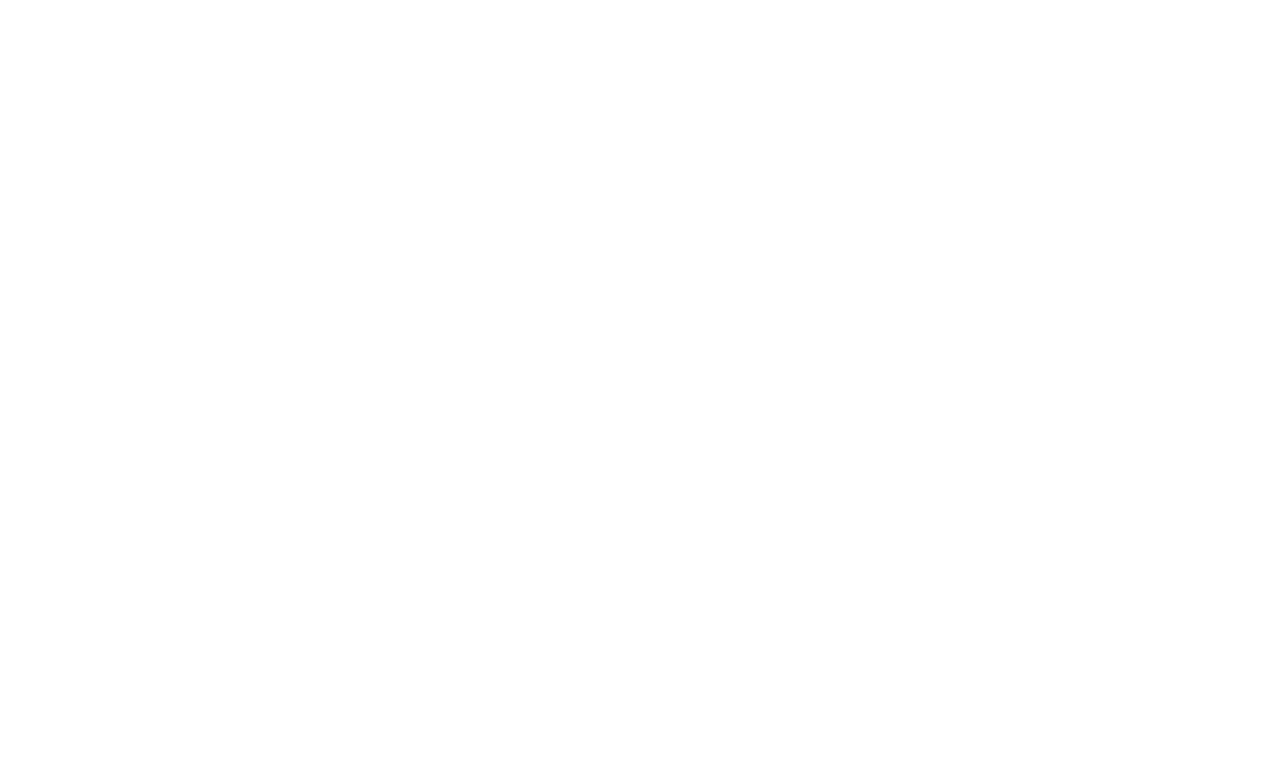
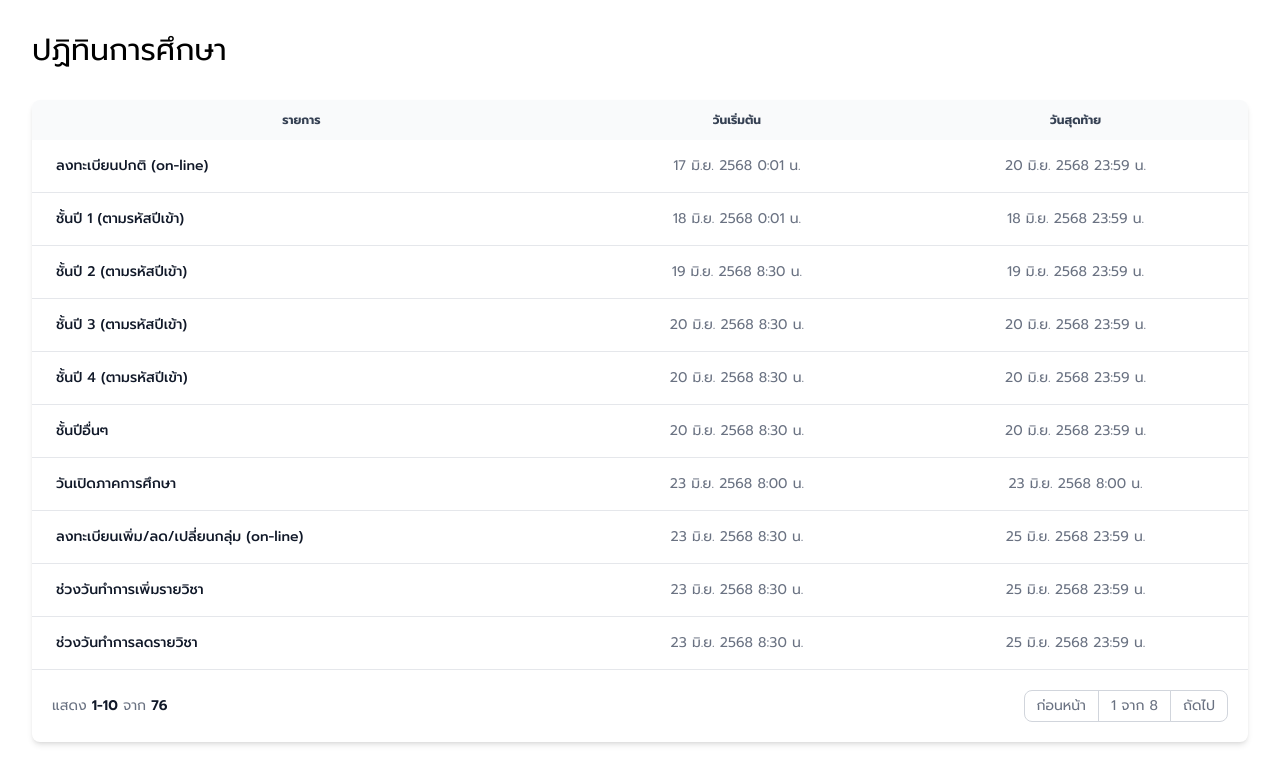
Before and after one commit to 087pedyedkai/mju-project, a plain HTML site: page page-jim.html in a window 1280 px wide. Drawn offline with nearby package versions, Linux system fonts and the light colour scheme.

Commit message:
add file

```diff
--- /dev/null
+++ b/data.json
@@ -0,0 +1,384 @@
+[
+  {
+    "list": "ลงทะเบียนปกติ (on-line)",
+    "startdate": "17 มิ.ย. 2568 0:01 น.",
+    "enddate": "20 มิ.ย. 2568 23:59 น."
+  },
+  {
+    "list": "ชั้นปี 1 (ตามรหัสปีเข้า)",
+    "startdate": "18 มิ.ย. 2568 0:01 น.",
+    "enddate": "18 มิ.ย. 2568 23:59 น."
+  },
+  {
+    "list": "ชั้นปี 2 (ตามรหัสปีเข้า)",
+    "startdate": "19 มิ.ย. 2568 8:30 น.",
+    "enddate": "19 มิ.ย. 2568 23:59 น."
+  },
+  {
+    "list": "ชั้นปี 3 (ตามรหัสปีเข้า)",
+    "startdate": "20 มิ.ย. 2568 8:30 น.",
+    "enddate": "20 มิ.ย. 2568 23:59 น."
+  },
+  {
+    "list": "ชั้นปี 4 (ตามรหัสปีเข้า)",
+    "startdate": "20 มิ.ย. 2568 8:30 น.",
+    "enddate": "20 มิ.ย. 2568 23:59 น."
+  },
+  {
+    "list": "ชั้นปีอื่นๆ",
+    "startdate": "20 มิ.ย. 2568 8:30 น.",
+    "enddate": "20 มิ.ย. 2568 23:59 น."
+  },
+  {
+    "list": "วันเปิดภาคการศึกษา",
+    "startdate": "23 มิ.ย. 2568 8:00 น.",
+    "enddate": "23 มิ.ย. 2568 8:00 น."
+  },
+  {
+    "list": "ลงทะเบียนเพิ่ม/ลด/เปลี่ยนกลุ่ม (on-line)",
+    "startdate": "23 มิ.ย. 2568 8:30 น.",
+    "enddate": "25 มิ.ย. 2568 23:59 น."
+  },
+  {
+    "list": "ช่วงวันทำการเพิ่มรายวิชา",
+    "startdate": "23 มิ.ย. 2568 8:30 น.",
+    "enddate": "25 มิ.ย. 2568 23:59 น."
+  },
+  {
+    "list": "ช่วงวันทำการลดรายวิชา",
+    "startdate": "23 มิ.ย. 2568 8:30 น.",
+    "enddate": "25 มิ.ย. 2568 23:59 น."
+  },
+  {
+    "list": "ช่วงวันทำการเปลี่ยนกลุ่มรายวิชา",
+    "startdate": "23 มิ.ย. 2568 8:30 น.",
+    "enddate": "25 มิ.ย. 2568 23:59 น."
+  },
+  {
+    "list": "ช่วงลดรายวิชาโดยได้รับเงินค่าหน่วยกิตคืนเต็ม",
+    "startdate": "12 มิ.ย. 2568 8:30 น.",
+    "enddate": "25 มิ.ย. 2568 23:59 น."
+  },
+  {
+    "list": "ลงทะเบียนล่าช้า",
+    "startdate": "23 มิ.ย. 2568 8:30 น.",
+    "enddate": "25 มิ.ย. 2568 23:59 น."
+  },
+  {
+    "list": "ช่วงการขอเทียบโอนหน่วยกิตนักศึกษาใหม่",
+    "startdate": "17 มิ.ย. 2568 8:30 น.",
+    "enddate": "25 มิ.ย. 2568 16:30 น."
+  },
+  {
+    "list": "งดชำระเงินตามปกติ",
+    "startdate": "30 มิ.ย. 2568 8:30 น.",
+    "enddate": "6 ก.ค. 2568 20:00 น."
+  },
+  {
+    "list": "ชำระเงินที่เคาน์เตอร์ธนาคารกรุงไทยทุกสาขาทั่วประเทศ",
+    "startdate": "30 มิ.ย. 2568 8:30 น.",
+    "enddate": "6 ก.ค. 2568 20:00 น."
+  },
+  {
+    "list": "ช่วงเพิ่ม/ถอนรายวิชาในระบบ WEB",
+    "startdate": "30 มิ.ย. 2568 8:30 น.",
+    "enddate": "6 ก.ค. 2568 20:00 น."
+  },
+  {
+    "list": "วันแจ้งจำนงขอสำเร็จการศึกษาผ่านระบบออนไลน์",
+    "startdate": "14 ต.ค. 2568 8:30 น.",
+    "enddate": "14 ต.ค. 2568 16:30 น."
+  },
+  {
+    "list": "วันสิ้นสุดการจัดการศึกษา/ฝึกงาน/ฝึกภาคการศึกษา",
+    "startdate": "23 ก.ย. 2568 8:30 น.",
+    "enddate": "23 ก.ย. 2568 16:30 น."
+  },
+  {
+    "list": "วันสุดท้ายของการแต่งกายไม่แต่งกายชุด นศ. I",
+    "startdate": "23 ก.ย. 2568 16:30 น.",
+    "enddate": "23 ก.ย. 2568 16:30 น."
+  },
+  {
+    "list": "วันสอบกลางภาค",
+    "startdate": "18 ส.ค. 2568 8:30 น.",
+    "enddate": "24 ส.ค. 2568 16:30 น."
+  },
+  {
+    "list": "ช่วงวันทำการถอนรายวิชา (ติด W)",
+    "startdate": "7 ส.ค. 2568 8:30 น.",
+    "enddate": "9 ก.ย. 2568 16:00 น."
+  },
+  {
+    "list": "วันหยุดชดเชยของการเรียนการสอน",
+    "startdate": "12 ต.ค. 2568 8:00 น.",
+    "enddate": "12 ต.ค. 2568 18:00 น."
+  },
+  {
+    "list": "ช่วงวันสอบปลายภาค",
+    "startdate": "14 ต.ค. 2568 8:30 น.",
+    "enddate": "27 ต.ค. 2568 16:30 น."
+  },
+  {
+    "list": "วันเปิดภาคการศึกษา",
+    "startdate": "28 ต.ค. 2568 8:30 น.",
+    "enddate": "28 ต.ค. 2568 16:30 น."
+  },
+  {
+    "list": "วันสุดท้ายของการส่งผลการศึกษา",
+    "startdate": "6 พ.ย. 2568 8:30 น.",
+    "enddate": "6 พ.ย. 2568 16:30 น."
+  },
+  {
+    "list": "วันประกาศผลการศึกษา",
+    "startdate": "7 พ.ย. 2568 16:30 น.",
+    "enddate": "7 พ.ย. 2568 23:30 น."
+  },
+  {
+    "list": "วันไหว้ครู",
+    "startdate": "24 ก.ค. 2568 8:00 น.",
+    "enddate": "24 ก.ค. 2568 16:30 น."
+  },
+
+  {
+    "list": "ลงทะเบียนปกติ (on-line)",
+    "startdate": "11 พ.ย. 2568 0:01 น.",
+    "enddate": "14 พ.ย. 2568 23:59 น."
+  },
+  {
+    "list": "ชั้นปี 1 (ดาวน์โหลดรหัสเข้า)",
+    "startdate": "12 พ.ย. 2568 8:30 น.",
+    "enddate": "12 พ.ย. 2568 23:59 น."
+  },
+  {
+    "list": "ชั้นปี 2 (ดาวน์โหลดรหัสเข้า)",
+    "startdate": "13 พ.ย. 2568 8:30 น.",
+    "enddate": "13 พ.ย. 2568 23:59 น."
+  },
+  {
+    "list": "ชั้นปี 3 (ดาวน์โหลดรหัสเข้า)",
+    "startdate": "14 พ.ย. 2568 8:30 น.",
+    "enddate": "14 พ.ย. 2568 23:59 น."
+  },
+  {
+    "list": "ชั้นปี 4 (ดาวน์โหลดรหัสเข้า)",
+    "startdate": "14 พ.ย. 2568 8:30 น.",
+    "enddate": "14 พ.ย. 2568 23:59 น."
+  },
+  {
+    "list": "ชั้นปีอื่นๆ",
+    "startdate": "14 พ.ย. 2568 8:30 น.",
+    "enddate": "14 พ.ย. 2568 23:59 น."
+  },
+  {
+    "list": "ลงทะเบียนเพิ่ม/ลด/เปลี่ยนกลุ่ม (on-line)",
+    "startdate": "17 พ.ย. 2568 8:30 น.",
+    "enddate": "19 พ.ย. 2568 23:59 น."
+  },
+  {
+    "list": "ช่วงวันทำการเพิ่มรายวิชา",
+    "startdate": "17 พ.ย. 2568 8:30 น.",
+    "enddate": "19 พ.ย. 2568 23:59 น."
+  },
+  {
+    "list": "ช่วงวันทำการลดรายวิชา",
+    "startdate": "17 พ.ย. 2568 8:30 น.",
+    "enddate": "19 พ.ย. 2568 23:59 น."
+  },
+  {
+    "list": "ช่วงวันทำการเปลี่ยนกลุ่มรายวิชา",
+    "startdate": "17 พ.ย. 2568 8:30 น.",
+    "enddate": "19 พ.ย. 2568 23:59 น."
+  },
+  {
+    "list": "ช่วงลดรายวิชาโดยได้รับเงินค่าหน่วยกิตคืนเต็ม",
+    "startdate": "17 พ.ย. 2568 8:30 น.",
+    "enddate": "19 พ.ย. 2568 23:59 น."
+  },
+  {
+    "list": "วันเปิดภาคการศึกษา",
+    "startdate": "17 พ.ย. 2568 8:30 น.",
+    "enddate": "17 พ.ย. 2568 16:30 น."
+  },
+  {
+    "list": "ลงทะเบียนล่าช้า",
+    "startdate": "17 พ.ย. 2568 8:30 น.",
+    "enddate": "19 พ.ย. 2568 23:59 น."
+  },
+  {
+    "list": "งดชำระเงินตามปกติ",
+    "startdate": "24 พ.ย. 2568 8:30 น.",
+    "enddate": "30 พ.ย. 2568 23:30 น."
+  },
+  {
+    "list": "ช่วงพิมพ์ใบแจ้งหนี้ผ่าน WEB",
+    "startdate": "24 พ.ย. 2568 8:30 น.",
+    "enddate": "30 พ.ย. 2568 23:30 น."
+  },
+  {
+    "list": "ชำระเงินที่เคาน์เตอร์ธนาคารกรุงไทยทุกสาขาทั่วประเทศ",
+    "startdate": "24 พ.ย. 2568 8:30 น.",
+    "enddate": "30 พ.ย. 2568 23:30 น."
+  },
+  {
+    "list": "วันแจ้งความจำนงสำเร็จการศึกษาผ่านระบบออนไลน์",
+    "startdate": "8 ธ.ค. 2568 8:30 น.",
+    "enddate": "9 มี.ค. 2569 16:30 น."
+  },
+  {
+    "list": "ช่วงวันส่งผลการเรียนเทียบโอน/ลาศึกษา/พ้นสภาพการศึกษา",
+    "startdate": "17 พ.ย. 2568 8:30 น.",
+    "enddate": "18 ธ.ค. 2568 16:30 น."
+  },
+  {
+    "list": "วันยื่นคำร้องขอลาพักการศึกษา I",
+    "startdate": "18 ธ.ค. 2568 8:30 น.",
+    "enddate": "18 ธ.ค. 2568 16:30 น."
+  },
+  {
+    "list": "ช่วงวันถอนรายวิชา",
+    "startdate": "26 ม.ค. 2569 8:30 น.",
+    "enddate": "1 ก.พ. 2569 16:30 น."
+  },
+  {
+    "list": "ช่วงวันทำการถอนรายวิชา (ติด W)",
+    "startdate": "1 ธ.ค. 2568 8:30 น.",
+    "enddate": "10 ก.พ. 2569 16:30 น."
+  },
+  {
+    "list": "วันสุดท้ายของการเรียนการสอน",
+    "startdate": "8 มี.ค. 2569 8:30 น.",
+    "enddate": "8 มี.ค. 2569 16:30 น."
+  },
+  {
+    "list": "ช่วงวันสอบปลายภาค",
+    "startdate": "9 มี.ค. 2569 8:00 น.",
+    "enddate": "22 มี.ค. 2569 16:30 น."
+  },
+  {
+    "list": "วันสิ้นภาคการศึกษา",
+    "startdate": "23 มี.ค. 2569 8:30 น.",
+    "enddate": "23 มี.ค. 2569 16:30 น."
+  },
+  {
+    "list": "วันสุดท้ายของการส่งผลการศึกษา",
+    "startdate": "30 มี.ค. 2569 8:00 น.",
+    "enddate": "30 มี.ค. 2569 16:30 น."
+  },
+  {
+    "list": "วันประกาศผลการศึกษา",
+    "startdate": "31 มี.ค. 2569 16:30 น.",
+    "enddate": "31 มี.ค. 2569 23:30 น."
+  },
+
+  {
+    "list": "ลงทะเบียนปกติ (on-line)",
+    "startdate": "7 เม.ย. 2569 8:30 น.",
+    "enddate": "7 เม.ย. 2569 23:59 น."
+  },
+  {
+    "list": "ชั้นปี 1 (ตามรหัสปีเข้า)",
+    "startdate": "17 เม.ย. 2569 8:30 น.",
+    "enddate": "17 เม.ย. 2569 23:59 น."
+  },
+  {
+    "list": "ชั้นปี 2 (ตามรหัสปีเข้า)",
+    "startdate": "17 เม.ย. 2569 8:30 น.",
+    "enddate": "17 เม.ย. 2569 23:59 น."
+  },
+  {
+    "list": "ชั้นปี 3 (ตามรหัสปีเข้า)",
+    "startdate": "17 เม.ย. 2569 8:30 น.",
+    "enddate": "17 เม.ย. 2569 23:59 น."
+  },
+  {
+    "list": "ชั้นปี 4 (ตามรหัสปีเข้า)",
+    "startdate": "17 เม.ย. 2569 8:30 น.",
+    "enddate": "17 เม.ย. 2569 23:59 น."
+  },
+  {
+    "list": "ชั้นปีอื่นๆ",
+    "startdate": "17 เม.ย. 2569 8:30 น.",
+    "enddate": "17 เม.ย. 2569 23:59 น."
+  },
+  {
+    "list": "วันเปิดภาคการศึกษา",
+    "startdate": "20 เม.ย. 2569 8:00 น.",
+    "enddate": "20 เม.ย. 2569 8:00 น."
+  },
+  {
+    "list": "ลงทะเบียนเพิ่ม/ลด/เปลี่ยนกลุ่ม (on-line)",
+    "startdate": "20 เม.ย. 2569 8:30 น.",
+    "enddate": "22 เม.ย. 2569 23:59 น."
+  },
+  {
+    "list": "ช่วงวันที่ทำการเพิ่มรายวิชา",
+    "startdate": "20 เม.ย. 2569 8:30 น.",
+    "enddate": "22 เม.ย. 2569 23:59 น."
+  },
+  {
+    "list": "ช่วงวันที่ทำการลดรายวิชา",
+    "startdate": "20 เม.ย. 2569 8:30 น.",
+    "enddate": "22 เม.ย. 2569 23:59 น."
+  },
+  {
+    "list": "ช่วงวันที่ทำการเปลี่ยนกลุ่มรายวิชา",
+    "startdate": "20 เม.ย. 2569 8:30 น.",
+    "enddate": "22 เม.ย. 2569 23:59 น."
+  },
+  {
+    "list": "ช่วงลดรายวิชาโดยได้รับค่าหน่วยกิตคืนเต็ม",
+    "startdate": "17 เม.ย. 2569 8:30 น.",
+    "enddate": "22 เม.ย. 2569 23:59 น."
+  },
+  {
+    "list": "ลงทะเบียนล่าช้า",
+    "startdate": "20 เม.ย. 2569 8:30 น.",
+    "enddate": "22 เม.ย. 2569 23:59 น."
+  },
+  {
+    "list": "งวดชำระเงินตามปกติ",
+    "startdate": "27 เม.ย. 2569 8:30 น.",
+    "enddate": "3 พ.ค. 2569 23:30 น."
+  },
+  {
+    "list": "ช่วงพิมพ์ใบแจ้งหนี้ผ่าน WEB",
+    "startdate": "27 เม.ย. 2569 8:30 น.",
+    "enddate": "3 พ.ค. 2569 23:30 น."
+  },
+  {
+    "list": "ชำระเงินที่เคาน์เตอร์ธนาคารกรุงไทยทุกสาขาทั่วประเทศ",
+    "startdate": "27 เม.ย. 2569 8:30 น.",
+    "enddate": "3 พ.ค. 2569 23:30 น."
+  },
+  {
+    "list": "วันแจ้งจ่ายชำระสำเร็จการศึกษาผ่านระบบออนไลน์",
+    "startdate": "11 พ.ค. 2569 8:30 น.",
+    "enddate": "8 มิ.ย. 2569 16:30 น."
+  },
+  {
+    "list": "วันสุดท้ายของการเรียนการสอน",
+    "startdate": "7 มิ.ย. 2569 8:00 น.",
+    "enddate": "7 มิ.ย. 2569 16:30 น."
+  },
+  {
+    "list": "ช่วงวันสอบปลายภาค",
+    "startdate": "8 มิ.ย. 2569 8:00 น.",
+    "enddate": "14 มิ.ย. 2569 16:30 น."
+  },
+  {
+    "list": "วันปิดภาคการศึกษา",
+    "startdate": "15 มิ.ย. 2569 8:30 น.",
+    "enddate": "15 มิ.ย. 2569 16:30 น."
+  },
+  {
+    "list": "วันสุดท้ายของการส่งผลการศึกษา",
+    "startdate": "22 มิ.ย. 2569 8:00 น.",
+    "enddate": "22 มิ.ย. 2569 16:30 น."
+  },
+  {
+    "list": "วันประกาศผลการศึกษา",
+    "startdate": "23 มิ.ย. 2569 16:30 น.",
+    "enddate": "23 มิ.ย. 2569 16:30 น."
+  }
+]
--- a/index.html
+++ b/index.html
@@ -3,9 +3,12 @@
 <head>
     <meta charset="UTF-8">
     <meta name="viewport" content="width=device-width, initial-scale=1.0">
-    <title>Document</title>
+    <title>MJU</title>
 </head>
 <body>
-
+    <h1>Hello World</h1>
+    <script></script>
+    <h1>Lorem, ipsum.</h1>
+    Next
 </body>
 </html>
--- a/page-jim.html
+++ b/page-jim.html
@@ -0,0 +1,97 @@
+<!DOCTYPE html>
+<html lang="en">
+
+<head>
+    <meta charset="UTF-8">
+    <meta name="viewport" content="width=device-width, initial-scale=1.0">
+    <title>calendar</title>
+    <link rel="preconnect" href="https://fonts.googleapis.com">
+    <link rel="preconnect" href="https://fonts.gstatic.com" crossorigin>
+    <link
+        href="https://fonts.googleapis.com/css2?family=Prompt:ital,wght@0,100;0,200;0,300;0,400;0,500;0,600;0,700;0,800;0,900;1,100;1,200;1,300;1,400;1,500;1,600;1,700;1,800;1,900&display=swap"
+        rel="stylesheet">
+
+
+    <!-- <link href="./css/output.css" rel="stylesheet"> -->
+    <script src="https://cdn.jsdelivr.net/npm/@tailwindcss/browser@4"></script>
+    <style>
+        body {
+            font-family: "Prompt";
+        }
+    </style>
+</head>
+
+<body>
+    <div class="m-8 flex">
+        <h1 class="text-3xl ">ปฏิทินการศึกษา</h1>
+    </div>
+    <div class="m-8">
+
+        <div class="relative overflow-x-auto shadow-md sm:rounded-lg">
+            <table class="w-full text-sm text-left rtl:text-right text-gray-500 dark:text-gray-400">
+                <thead
+                    class="w-full text-xs text-gray-700 uppercase bg-gray-50 dark:bg-gray-700 dark:text-gray-400 text-center">
+                    <tr>
+                        <th scope="col" class="px-6 py-3">
+                            รายการ
+                        </th>
+                        <th scope="col" class="px-6 py-3">
+                            วันเริ่มต้น
+                        </th>
+                        <th scope="col" class="px-6 py-3">
+                            วันสุดท้าย
+                        </th>
+                    </tr>
+                </thead>
+                <tbody id="data-output">
+
+
+                </tbody>
+            </table>
+            <nav class="flex items-center flex-column flex-wrap md:flex-row justify-between p-5"
+                aria-label="Table navigation">
+                <span
+                    class="text-sm font-normal text-gray-500 dark:text-gray-400 mb-4 md:mb-0 block w-full md:inline md:w-auto">แสดง
+                    <span class="font-semibold text-gray-900 dark:text-white">1-10</span> จาก <span id="output"
+                        class="font-semibold text-gray-900 dark:text-white"> </span></span>
+                <ul class="inline-flex -space-x-px rtl:space-x-reverse text-sm h-8">
+                    <li>
+                        <a href="#"
+                            class="flex items-center justify-center px-3 h-8 ms-0 leading-tight text-gray-500 bg-white border border-gray-300 rounded-s-lg hover:bg-gray-100 hover:text-gray-700 dark:bg-gray-800 dark:border-gray-700 dark:text-gray-400 dark:hover:bg-gray-700 dark:hover:text-white"
+                            id="prevBtn">ก่อนหน้า</a>
+                    </li>
+
+
+                    <li id="page-info"
+                        class="flex items-center justify-center px-3 h-8 leading-tight text-gray-500 bg-white border border-gray-300  dark:bg-gray-800 dark:border-gray-700 dark:text-gray-400 dark:hover:bg-gray-700 dark:hover:text-white">
+
+                    </li>
+                    <!-- <li>
+                        <a href="#"
+                            class="flex items-center justify-center px-3 h-8 leading-tight text-gray-500 bg-white border border-gray-300 hover:bg-gray-100 hover:text-gray-700 dark:bg-gray-800 dark:border-gray-700 dark:text-gray-400 dark:hover:bg-gray-700 dark:hover:text-white">1</a>
+                    </li>
+                    <li>
+                        <a href="#"
+                            class="flex items-center justify-center px-3 h-8 leading-tight text-gray-500 bg-white border border-gray-300 hover:bg-gray-100 hover:text-gray-700 dark:bg-gray-800 dark:border-gray-700 dark:text-gray-400 dark:hover:bg-gray-700 dark:hover:text-white">2</a>
+                    </li>
+                    <li>
+                        <a href="#" aria-current="page"
+                            class="flex items-center justify-center px-3 h-8 text-blue-600 border border-gray-300 bg-blue-50 hover:bg-blue-100 hover:text-blue-700 dark:border-gray-700 dark:bg-gray-700 dark:text-white">3</a>
+                    </li> -->
+
+                    <li>
+                        <a href="#"
+                            class="flex items-center justify-center px-3 h-8 leading-tight text-gray-500 bg-white border border-gray-300 rounded-e-lg hover:bg-gray-100 hover:text-gray-700 dark:bg-gray-800 dark:border-gray-700 dark:text-gray-400 dark:hover:bg-gray-700 dark:hover:text-white"
+                            id="nextBtn">ถัดไป</a>
+                    </li>
+                </ul>
+            </nav>
+        </div>
+
+
+    </div>
+
+    <script src="script.js"></script>
+</body>
+
+</html>
--- /dev/null
+++ b/script.js
@@ -0,0 +1,73 @@
+
+const dataout = document.querySelector("#data-output");
+
+let currentPage = 1;
+const rowsPerPage = 10;
+
+const prevBtn = document.getElementById('prevBtn');
+const nextBtn = document.getElementById('nextBtn');
+
+
+
+fetch("data.json")
+  .then(response => response.json())
+  .then(json => {
+    data = json;
+    renderTable();
+    updateButtons();
+     const x = data.length;
+      console.log(x);
+      document.getElementById("output").textContent = x;
+    });
+
+    function renderTable() {
+      out = '';
+      const start = (currentPage - 1) * rowsPerPage;
+      const end = start + rowsPerPage;
+      const pageData = data.slice(start, end);
+      pageData.forEach(i => {
+          console.log(i);
+         out += `
+             <tr
+          class="bg-white border-b dark:bg-gray-800 dark:border-gray-700 border-gray-200 hover:bg-gray-50 dark:hover:bg-gray-600">
+
+          <th scope="row" class="px-6 py-4 font-medium text-gray-900 whitespace-nowrap dark:text-white">
+            ${i.list}
+          </th>
+          <td class="px-6 py-4 text-center">
+            ${i.startdate}
+          </td>
+          <td class="px-6 py-4 text-center">
+            ${i.enddate}
+          </td>
+          </tr>
+          `;
+      })
+      dataout.innerHTML = out;
+
+    }
+
+  function updateButtons() {
+      prevBtn.disabled = currentPage === 1;
+      nextBtn.disabled = currentPage * rowsPerPage >= data.length;
+
+
+      const totalPages = Math.ceil(data.length / rowsPerPage);
+      document.getElementById("page-info").textContent = `${currentPage} จาก ${totalPages}`;
+  }
+
+  prevBtn.addEventListener('click', () => {
+      if (currentPage > 1) {
+          currentPage--;
+          renderTable();
+          updateButtons();
+      }
+  });
+
+  nextBtn.addEventListener('click', () => {
+      if (currentPage * rowsPerPage < data.length) {
+          currentPage++;
+          renderTable();
+          updateButtons();
+      }
+  });
```
Also changed, not shown: page-ice1.html (+11 -0 lines), page-ice2.html (+12 -0 lines).
